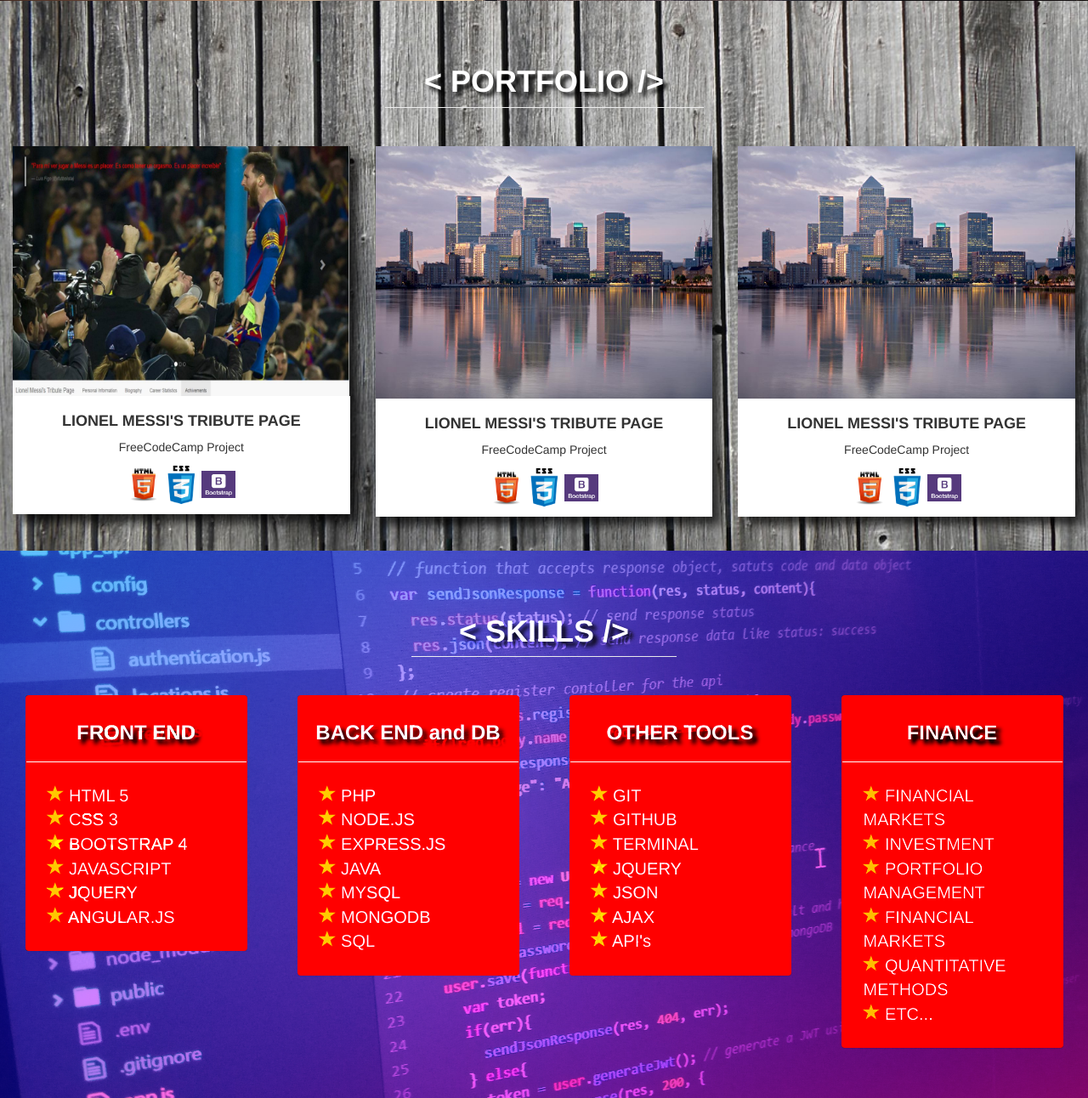
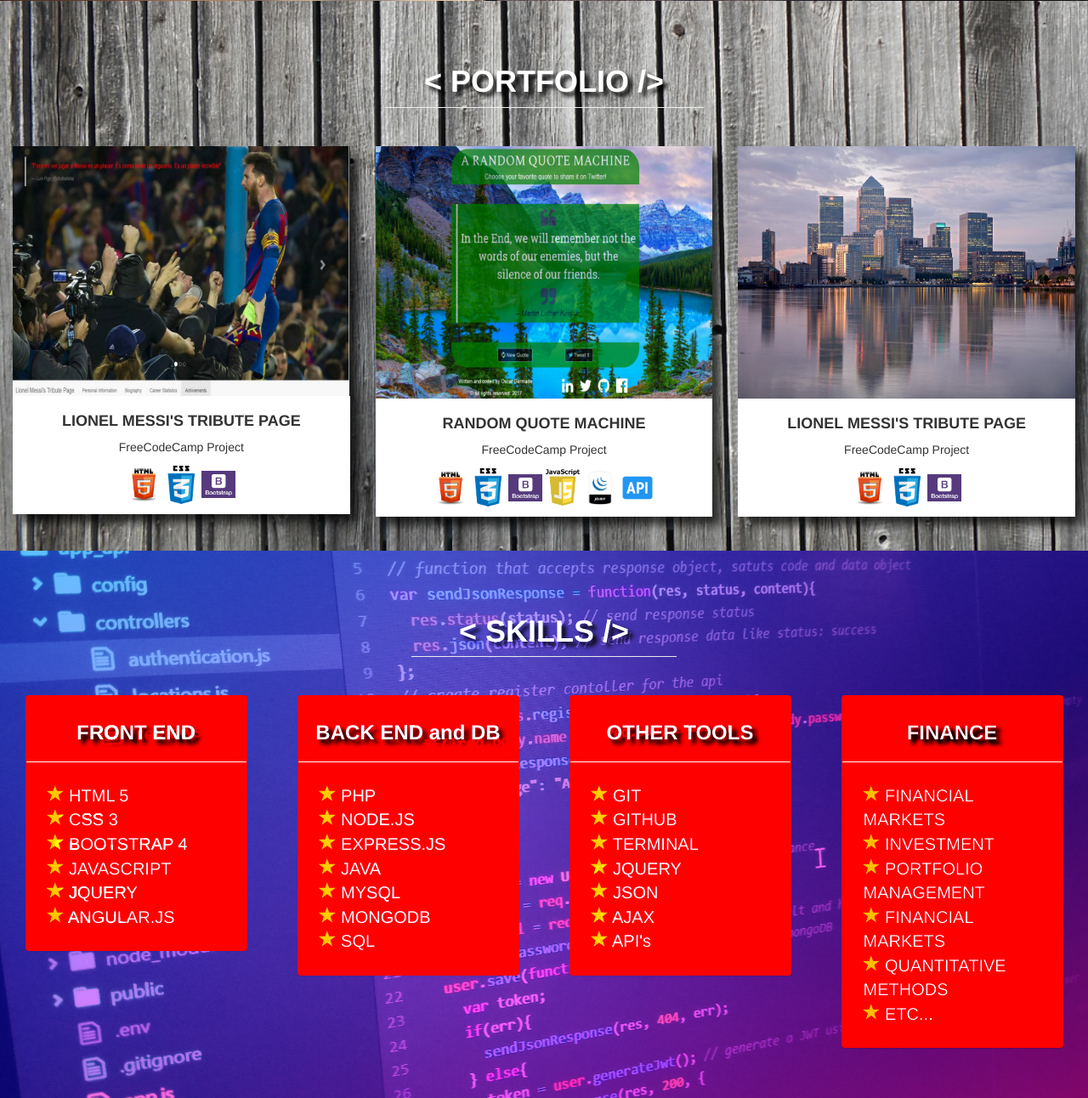
Before and after one commit to oscarcito100/oscarcito100.github.io, a PHP site: page / in a window 1280 px wide. Shown: the part 664-1956 px from the top of the page at 85% size. Run offline with PHP 8.4, Linux system fonts and the light colour scheme; some libraries are stand-ins or nearby versions.

Commit message:
adding random quote project

```diff
--- a/css/portfolio.css
+++ b/css/portfolio.css
@@ -53,7 +53,7 @@
 }
 /* add some transparency in the images when the card is hovered */
 .card:hover .portfolioImages {
-	opacity: 0.7;
+	opacity: 0.3;
 
 }
 /* show the container .overlay when the card is hovered*/
@@ -62,22 +62,22 @@
 }
 /* style the text in the .overlay container */
 .overlayText {
-	color: #ffffff;
+  color: #4d0028;
 	text-align: justify;
 }
 /* style the buttons of .overlay */
 .overlayButtons {
-	border: 2px solid #4d0028; /* navbar color */
-	background-color: #ffffff;
+	border: 2px solid #ffffff;
+	background-color: #4d0028; /* navbar color */
 	border-radius: 20px/5px;
-	color: #4d0028;
+	color: #ffffff;
 	margin: 10px;
 	width: 40%;
 }
 .overlayButtons:hover {
-	border: 2px solid #ffffff; /* white */
-  color: #ffffff;
-  background-color: #4d0028;
+	border: 2px solid #4d0028; /* white */
+  color: #4d0028;
+  background-color: #ffffff;
 }
 /* style the caption of the card */
 .caption {
--- a/index.html
+++ b/index.html
@@ -107,19 +107,23 @@
     <div class="container-fluid text-center" id="containerPortfolio">
       <h1 id="portfolioHeader">< PORTFOLIO /></h1>
 	    <hr id="portfolioHrLine">
+
+      <!-- creating a row to hold 3 projects -->
 	    <div class="row">
+
+        <!-- 1st project: Lionel messi tribute page -->
 	      <div class="col-sm-4">
-	      <div class="card">
+	        <div class="card"> <!-- card to hold the image, hidden and shown container and the caption-->
             <img class="img-responsive portfolioImages" src="pictures/messiProject1.jpg" alt="Lione Messi's Tribute Page" width="500px" height="500px"/>
-		    <div class="overlay">
-		      <p class="overlayText">Web dedicated to Lionel Messi to check out his personal data, biography, stats and awards during his professional career.</p>
-		      <a class="btn btn-primary overlayButtons">See project</a>
-		      <a class="btn btn-primary overlayButtons">See code in <i class="fa fa-fw fa-github-square"></i></a>
+		        <div class="overlay"> <!-- Area that is hidden by default but is displayed when the card is hovered -->
+		          <p class="overlayText">A tribute Web page to Lionel Messi to check out his personal data, biography, stats and awards during his professional career.</p>
+		          <a href="https://oscarcito100.github.io/lionel-messi-tribute-page/" target="_blank" class="btn btn-primary overlayButtons">See project</a>
+		          <a href="https://github.com/oscarcito100/lionel-messi-tribute-page" target="_blank" class="btn btn-primary overlayButtons">See code in <i class="fa fa-fw fa-github-square"></i></a>
 		        </div>
-		    <div class="caption">
+		        <div class="caption"> <!-- show info about the project like title, website project and technologies used -->
 		          <h4 class="projectName" title="project name">LIONEL MESSI'S TRIBUTE PAGE</h4>
 		          <p title="Kind of project">FreeCodeCamp Project</p>
-		      <div class="logos" title="Technologies used">
+		          <div class="logos" title="Technologies used"><!-- pictures of the technologies uded -->
 			          <img class="img-responsive technologyLogos" src="pictures/htmlLogo.png" alt="HTML 5" width="40px" height="40px"/>
 			          <img class="img-responsive technologyLogos" src="pictures/css3Logo.png" alt="CSS 3" width="40px" height="40px"/>
 			          <img class="img-responsive technologyLogos" src="pictures/bootstrap.png" alt="Bootstrap 4" width="40px" height="40px"/>
@@ -127,32 +131,43 @@
 	          </div>
 		      </div>
 	      </div>
+
+        <!-- 2nd project: Random quote machine -->
+	      <div class="col-sm-4">
+	        <div class="card">
+            <img class="img-responsive portfolioImages" src="pictures/randomQuote.png" alt="Lione Messi's Tribute Page" width="500px" height="500px"/>
+		        <div class="overlay">
+		          <p class="overlayText">A random quote genetator which get a quote and their author from 'andruxnet API' and display it within an html element.</p>
+              <p class="overlayText">When the page is load or when the user clicks the 'new quote' button, it calls the 'ajax function' to extract a new quote and their author for the API.</p>
+              <p class="overlayText">Also the user is able to share the quote in Twitter after clicking the 'Tweet it' button.</p>
+		          <a href="https://oscarcito100.github.io/random-quote-machine/" target="_blank" class="btn btn-primary overlayButtons">See project</a>
+		          <a href="https://github.com/oscarcito100/random-quote-machine" target="_blank" class="btn btn-primary overlayButtons">See code in <i class="fa fa-fw fa-github-square"></i></a>
+		        </div>
+		        <div class="caption">
+		          <h4 class="projectName" title="project name">RANDOM QUOTE MACHINE</h4>
+		          <p title="Kind of project">FreeCodeCamp Project</p>
+		          <div class="logos" title="Technologies used">
+			          <img class="img-responsive technologyLogos" src="pictures/htmlLogo.png" alt="HTML 5" width="40px" height="40px"/>
+			          <img class="img-responsive technologyLogos" src="pictures/css3Logo.png" alt="CSS 3" width="40px" height="40px"/>
+			          <img class="img-responsive technologyLogos" src="pictures/bootstrap.png" alt="BOOTSTRAP 4" width="40px" height="40px"/>
+			          <img class="img-responsive technologyLogos" src="pictures/javascript.png" alt="JAVASCRIPT" width="40px" height="40px"/>
+                <img class="img-responsive technologyLogos" src="pictures/jqueryLogo.png" alt="JQUERY" width="40px" height="40px"/>
+			          <img class="img-responsive technologyLogos" src="pictures/api.png" alt="API" width="40px" height="40px"/>
+			        </div>
+	          </div>
+		      </div>
+	      </div>
+
+        <!-- 3th project: -->
 	      <div class="col-sm-4">
 	        <div class="card">
             <img class="img-responsive portfolioImages" src="pictures/canaryWharff.jpg" alt="Lione Messi's Tribute Page" width="500px" height="500px"/>
 		        <div class="overlay">
-		      <p class="overlayText">Webpage dedicated to Lionel Messi to check out his personal information, biography, stats and awards during his stage in FC Barcelona and Argentina national team.</p>
-		      <a class="btn btn-primary overlayButtons">See project</a>
-		     <a class="btn btn-primary overlayButtons">See code in <i class="fa fa-fw fa-github-square"></i></a>
-		    </div>
-		    <div class="caption">
-		      <h4 class="projectName" title="project name">LIONEL MESSI'S TRIBUTE PAGE</h4>
-		      <p title="Kind of project">FreeCodeCamp Project</p>
-		      <div class="logos" title="Technologies used">
-			    <img class="img-responsive technologyLogos" src="pictures/htmlLogo.png" alt="HTML 5" width="40px" height="40px"/>
-			    <img class="img-responsive technologyLogos" src="pictures/css3Logo.png" alt="CSS 3" width="40px" height="40px"/>
-			    <img class="img-responsive technologyLogos" src="pictures/bootstrap.png" alt="Bootstrap 4" width="40px" height="40px"/>
-			  </div>
-	       </div>
-		  </div>
-	    </div>
-	    <div class="col-sm-4">
-	      <div class="card">
-            <img class="img-responsive portfolioImages" src="pictures/canaryWharff.jpg" alt="Lione Messi's Tribute Page" width="500px" height="500px"/>
-		    <div class="overlay">
-		      <p class="overlayText">Webpage dedicated to Lionel Messi to check out his personal information, biography, stats and awards during his stage in FC Barcelona and Argentina national team.</p>
-		      <a class="btn btn-primary overlayButtons">See project</a>
-		     <a class="btn btn-primary overlayButtons">See code in <i class="fa fa-fw fa-github-square"></i></a>
+		          <p class="overlayText">A random quote genetator which get a quote and their author from 'andruxnet API' and display it within an html element.
+                Each time the user clicks the 'new quote' button, it calls for a function to extract a new quote and their author for the API. Also the user
+                 is able to share the quote in Twitter after clicking the 'Tweet it' button.</p>
+		          <a target="_blank" class="btn btn-primary overlayButtons">See project</a>
+		          <a target="_blank" class="btn btn-primary overlayButtons">See code in <i class="fa fa-fw fa-github-square"></i></a>
 		        </div>
 		        <div class="caption">
 		          <h4 class="projectName" title="project name">LIONEL MESSI'S TRIBUTE PAGE</h4>
```
Also changed, not shown: pictures/api.png (added), pictures/jquery.jpg (added), pictures/jqueryLogo.png (added), pictures/randomQuote.PNG (added), pictures/yo.jpg (added), 1 other file. Lines whose indentation alone changed are shown as unchanged.
